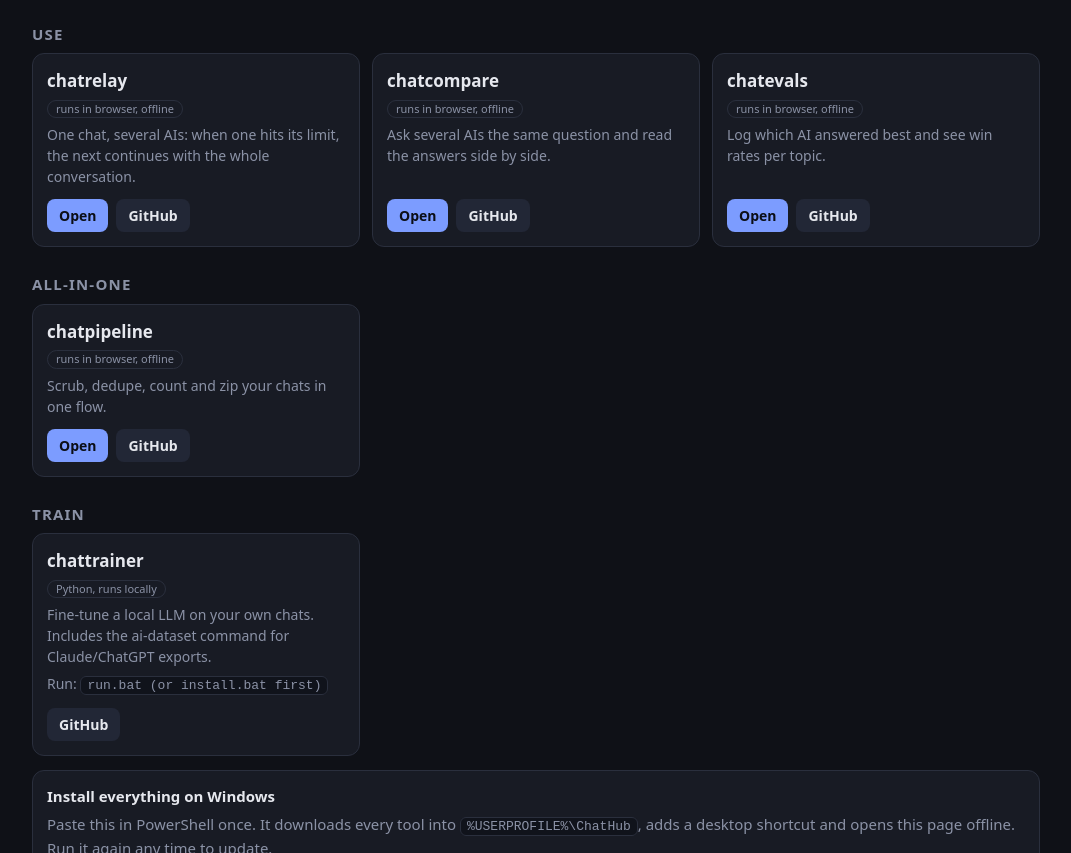
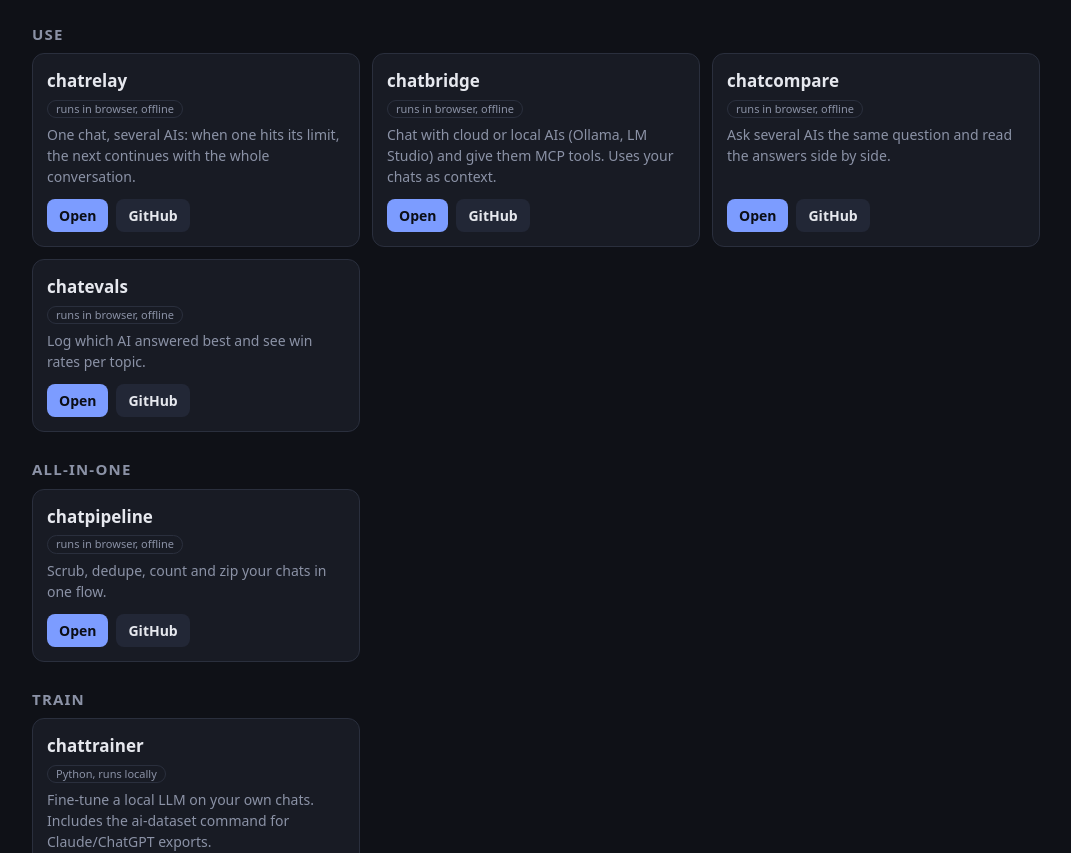
Before and after one commit to spencerrios64/chathub, a plain HTML site: page index.html in a window 1280 px wide. Shown: the part 1466-2319 px from the top of the page, without its empty margins (104-1175 px from the left). Drawn offline with Linux system fonts and the light colour scheme.

Commit message:
Update index.html

```diff
--- a/index.html
+++ b/index.html
@@ -35,6 +35,7 @@ const T=[
  ["Understand","chatbrief","Make a short context pack from old chats to paste into any AI and carry on.","web"],
  ["Reuse","promptbank","Pull the prompts that worked out of your history into a searchable, taggable library.","web"],
  ["Use","chatrelay","One chat, several AIs: when one hits its limit, the next continues with the whole conversation.","web"],
+ ["Use","chatbridge","Chat with cloud or local AIs (Ollama, LM Studio) and give them MCP tools. Uses your chats as context.","web"],
  ["Use","chatcompare","Ask several AIs the same question and read the answers side by side.","web"],
  ["Use","chatevals","Log which AI answered best and see win rates per topic.","web"],
  ["All-in-one","chatpipeline","Scrub, dedupe, count and zip your chats in one flow.","web"],
```
